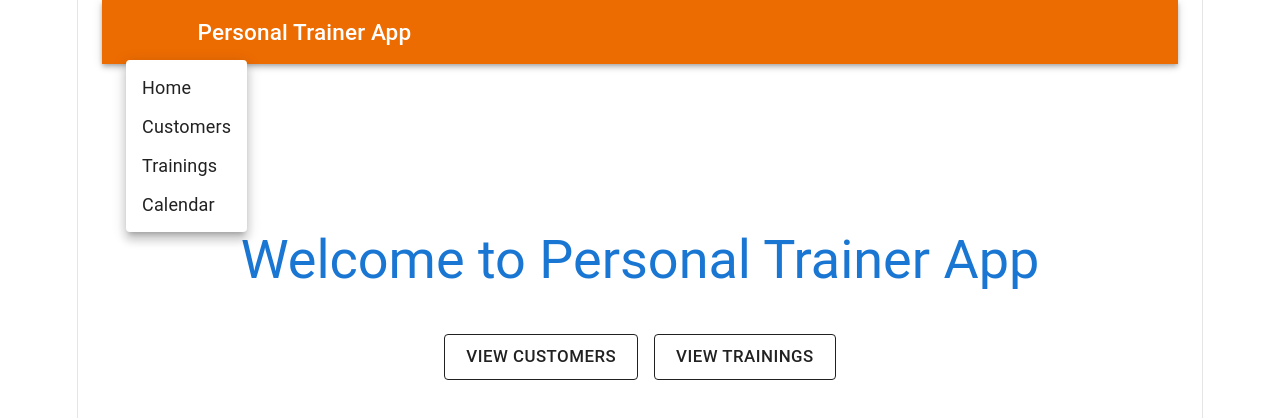
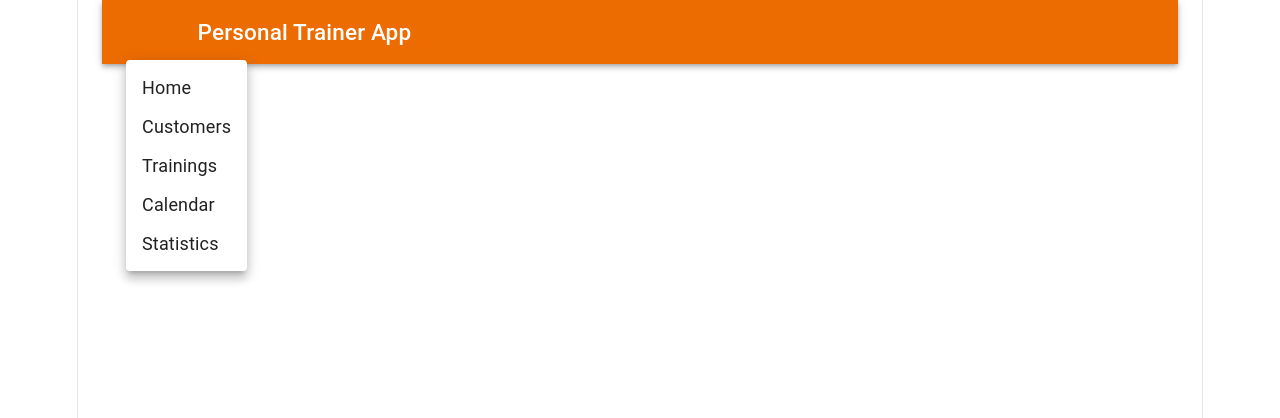
Before and after one commit to rasmusmaatta/personaltrainerapp, a React (Vite) app: page / in a window 1280 px wide. Both pictures are taken after a click on the button 153 px from the left and 32 px from the top of the page. Shown: the top 418 px of the page. Built offline with nearby package versions, Linux system fonts and the light colour scheme; some icons are missing.

Commit message:
lisää tyylimuutoksia ja statistics sivun luotti ja routing

```diff
--- a/src/App.tsx
+++ b/src/App.tsx
@@ -14,6 +14,7 @@ import Home from './components/Home';
 import CustomerList from './components/CustomerList';
 import TrainingList from './components/TrainingList';
 import Calendar from './components/Calendar'
+import Statistics from './components/Statistics';
 
 function App() {
   const [anchorEl, setAnchorEl] = useState<null | HTMLElement>(null);
@@ -59,14 +60,18 @@ function App() {
               <MenuItem component={Link} to="/calendar" onClick={handleMenuClose}>
                 Calendar
               </MenuItem>
+              <MenuItem component={Link} to="/statistics" onClick={handleMenuClose}>
+                Statistics
+              </MenuItem>
             </Menu>
           </Toolbar>
         </AppBar>
         <Routes>
-          <Route path="/" element={<Home />} />
+          <Route path="/personaltrainerapp" element={<Home />} />
           <Route path="/customers" element={<CustomerList />} />
           <Route path="/trainings" element={<TrainingList />} />
           <Route path="/calendar" element={<Calendar />} />
+          <Route path="/statistics" element={<Statistics />} />
         </Routes>
         <CssBaseline />
       </Container>
--- a/src/components/Calendar.tsx
+++ b/src/components/Calendar.tsx
@@ -130,13 +130,13 @@ function CalendarComponent() {
     };
 
     return (
-        <Box sx={{ p: 2 }}>
+        <Box sx={{ p: 1 }}>
             {error && (
-                <Paper sx={{ p: 2, mb: 2, backgroundColor: "#ffebee" }}>
-                    <Typography color="error">{error}</Typography>
+                <Paper sx={{ p: 2, mb: 2, backgroundColor: "#ED6C02" }}>
+                    <Typography color="primary">{error}</Typography>
                 </Paper>
             )}
-            <Paper sx={{ height: "calc(100vh - 200px)" }}>
+            <Paper sx={{ height: "calc(100vh - 100px)" }}>
                 <Calendar
                     localizer={localizer}
                     events={events}
--- a/src/components/Home.tsx
+++ b/src/components/Home.tsx
@@ -14,10 +14,10 @@ export default function Home() {
         gap: 3,
       }}
     >
-      <Typography variant="h3" component="h1" gutterBottom sx={{ color: "#1976d2" }}>
+      <Typography variant="h3" component="h1" gutterBottom sx={{ color: "#ED6C02" }}>
         Welcome to Personal Trainer App
       </Typography>
-      <Stack direction="row" spacing={2}>
+      <Stack direction="row" spacing={10}>
         <Button
           variant="outlined"
           color="inherit"
@@ -25,7 +25,7 @@ export default function Home() {
           to="/customers"
           size="large"
         >
-          View Customers
+          Customers
         </Button>
         <Button
           variant="outlined"
@@ -34,7 +34,25 @@ export default function Home() {
           to="/trainings"
           size="large"
         >
-          View Trainings
+          Trainings
+        </Button>
+        <Button
+          variant="outlined"
+          color="inherit"
+          component={Link}
+          to="/calendar"
+          size="large"
+        >
+          Calendar
+        </Button>
+        <Button
+          variant="outlined"
+          color="inherit"
+          component={Link}
+          to="statistics"
+          size="large"
+        >
+          Statistics
         </Button>
       </Stack>
     </Box>
--- /dev/null
+++ b/src/components/Statistics.tsx
@@ -0,0 +1,8 @@
+function Statistics() {
+    return (
+        <>
+        </>
+    )
+}
+
+export default Statistics;
```
